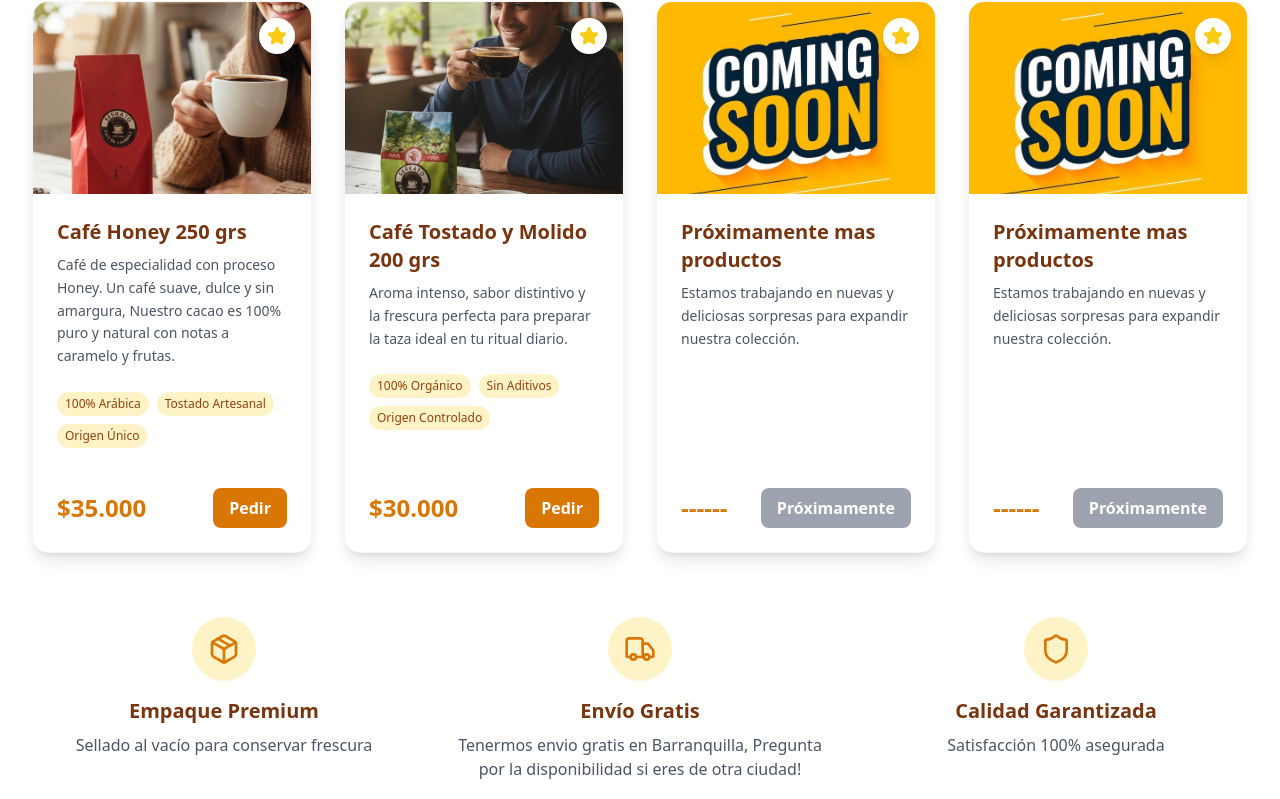
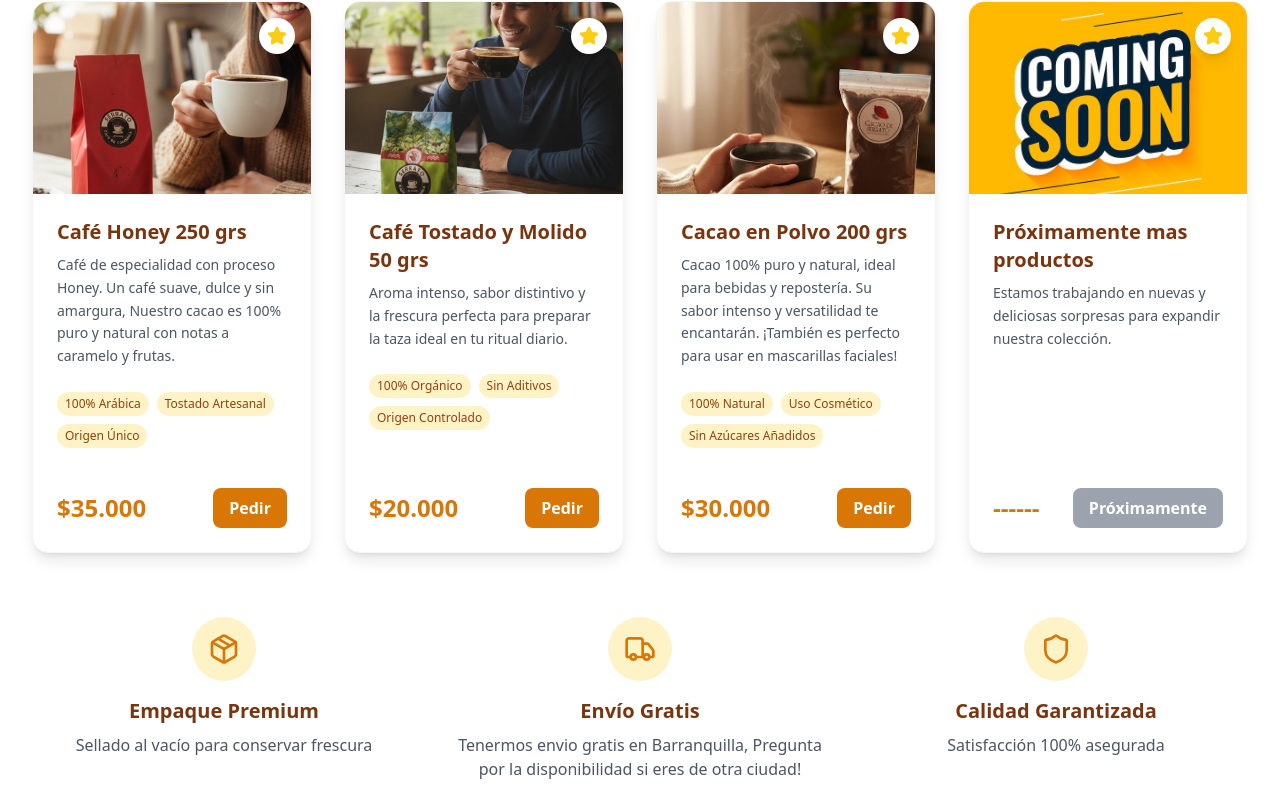
Before and after one commit to Joanseco/cacaoSerrato, a React (Vite) app: page / in a window 1280 px wide. Shown: the part 1143-1942 px from the top of the page. Built offline with nearby package versions, Linux system fonts and the light colour scheme.

Commit message:
Cambios pedidos por el cliente (informacion)

```diff
--- a/src/components/Products.jsx
+++ b/src/components/Products.jsx
@@ -1,8 +1,9 @@
 import React from "react";
 import { motion } from "framer-motion";
 import { Star, Package, Truck, Shield } from "lucide-react";
+import man_cofe from "../assets/man_cofe.webp";
 import woman_cofe from "../assets/woman_cofe.webp";
-import man_cofe from "../assets/man_cofe3.webp";
+import woman_cofe2 from "../assets/woman_cofe2.webp";
 import proximamente from "../assets/proximamente.jpg";
 
 const Products = () => {
@@ -18,25 +19,27 @@ const Products = () => {
     },
     {
       id: 2,
-      name: "Café Tostado y Molido 200 grs ",
+      name: "Café Tostado y Molido 50 grs ",
       description:
         "Aroma intenso, sabor distintivo y la frescura perfecta para preparar la taza ideal en tu ritual diario.",
-      price: "$30.000",
+      price: "$20.000",
       image: man_cofe,
       features: ["100% Orgánico", "Sin Aditivos", "Origen Controlado"],
     },
     {
       id: 3,
-      name: "Próximamente mas productos",
-      description: "Estamos trabajando en nuevas y deliciosas sorpresas para expandir nuestra colección.",
-      price: "------",
-      image: proximamente,
-      features: [],
+      name: "Cacao en Polvo 200 grs",
+      description:
+        "Cacao 100% puro y natural, ideal para bebidas y repostería. Su sabor intenso y versatilidad te encantarán. ¡También es perfecto para usar en mascarillas faciales!",
+      price: "$30.000",
+      image: woman_cofe2,
+      features: ["100% Natural", "Uso Cosmético", "Sin Azúcares Añadidos"],
     },
     {
       id: 4,
       name: "Próximamente mas productos",
-      description: "Estamos trabajando en nuevas y deliciosas sorpresas para expandir nuestra colección.",
+      description:
+        "Estamos trabajando en nuevas y deliciosas sorpresas para expandir nuestra colección.",
       price: "------",
       image: proximamente,
       features: [],
@@ -52,7 +55,8 @@ const Products = () => {
     {
       icon: Truck,
       title: "Envío Gratis",
-      description: "Tenermos envio gratis en Barranquilla, Pregunta por la disponibilidad si eres de otra ciudad!",
+      description:
+        "Tenermos envio gratis en Barranquilla, Pregunta por la disponibilidad si eres de otra ciudad!",
     },
     {
       icon: Shield,
@@ -142,16 +146,18 @@ const Products = () => {
                     whileHover={{ scale: 1.05 }}
                     whileTap={{ scale: 0.95 }}
                     onClick={() => handleOrderProduct(product)}
-                    disabled={product.id === 3 || product.id === 4}
+                    disabled={/*product.id === 3 || */ product.id === 4}
                     className={`bg-amber-600 text-white px-4 py-2 rounded-lg transition duration-300 font-semibold
                     ${
-                      product.id === 3 || product.id === 4
+                      /*product.id === 3 ||*/ product.id === 4
                         ? "bg-gray-400 cursor-not-allowed hover:bg-gray-400"
                         : "hover:bg-amber-700"
                     }
                   `}
                   >
-                    {product.id === 3 || product.id === 4 ? "Próximamente" : "Pedir"}
+                    {/*product.id === 3 ||*/ product.id === 4
+                      ? "Próximamente"
+                      : "Pedir"}
                   </motion.button>
                 </div>
               </div>
```
Also changed, not shown: src/assets/man_cofe.webp (renamed from src/assets/man_cofe3.webp), src/assets/woman_cofe2.webp (added).
